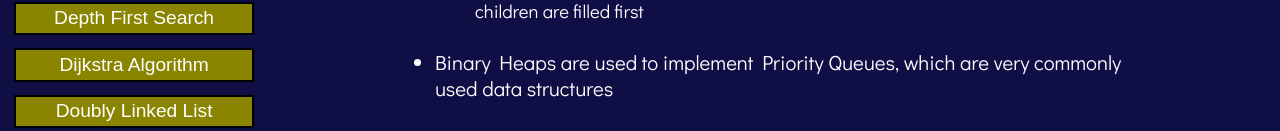
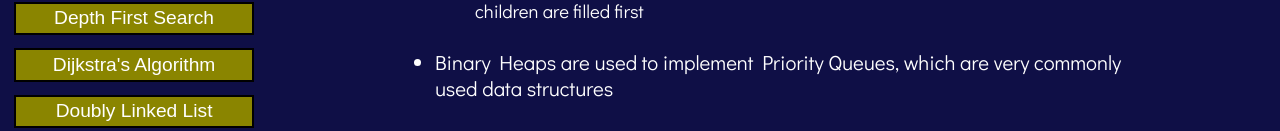
Before and after one commit to miltonhuynh/DSA-guide, a React (Create React App) app in the folder app/: page /DSA-guide/BinaryHeap in a window 1280 px wide. Shown: the part 384-515 px from the top of the page. Built offline with nearby package versions, Linux system fonts and the light colour scheme; a web font is replaced by a local one.

Commit message:
Fixed typo on nav bar, Djikstra -> Djikstra's

```diff
--- a/app/src/Components/Nav.js
+++ b/app/src/Components/Nav.js
@@ -14,7 +14,7 @@ export default function Nav() {
       <div class="Concept_Links" onClick={() => navigate("BreadthFirstSearch")}>Breadth First Search</div>
       <div class="Concept_Links" onClick={() => navigate("BubbleSort")}>Bubble Sort</div>
       <div class="Concept_Links" onClick={() => navigate("DepthFirstSearch")}>Depth First Search</div>
-      <div class="Concept_Links" onClick={() => navigate("Dijkstra")}>Dijkstra Algorithm</div>
+      <div class="Concept_Links" onClick={() => navigate("Dijkstra")}>Dijkstra's Algorithm</div>
       <div class="Concept_Links" onClick={() => navigate("DoublyLinkedList")}>Doubly Linked List</div>
       <div class="Concept_Links" onClick={() => navigate("FrequencyCounter")}>Frequency Counter</div>
       <div class="Concept_Links" onClick={() => navigate("HashTables")}>Hash Tables</div>
```
